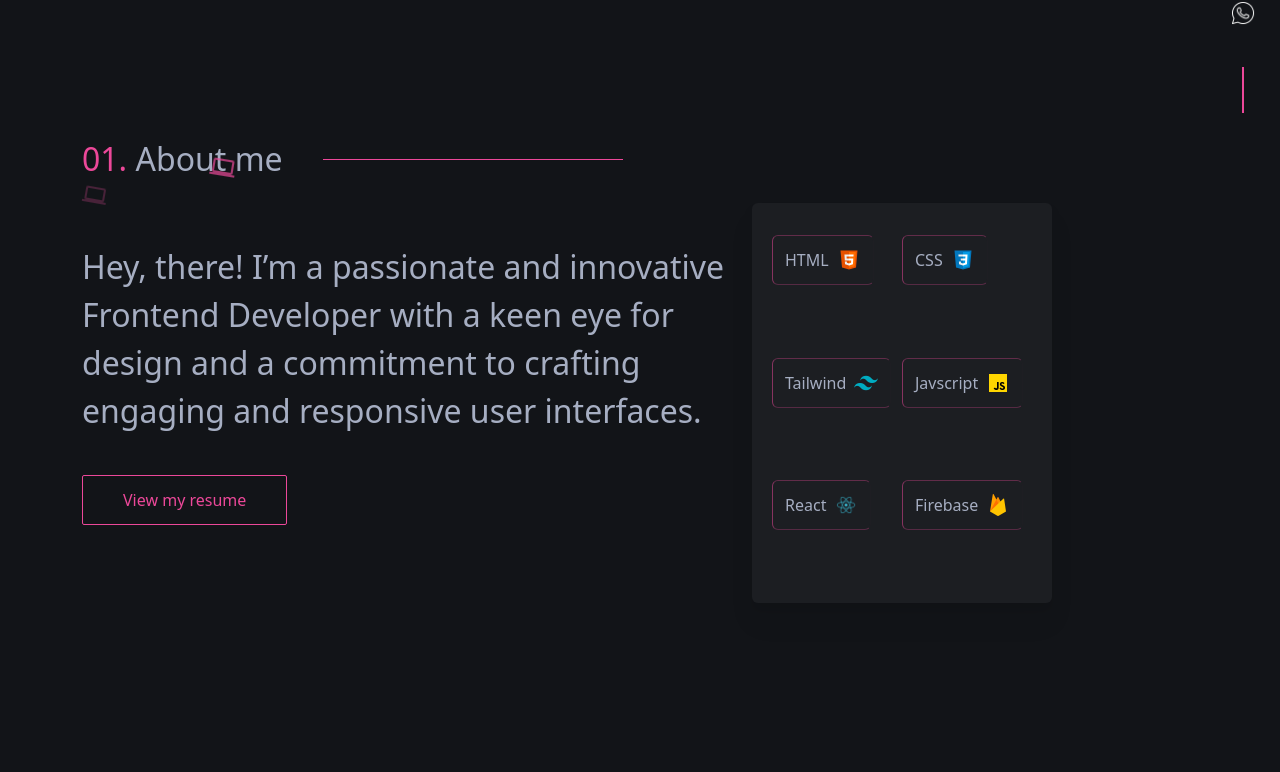
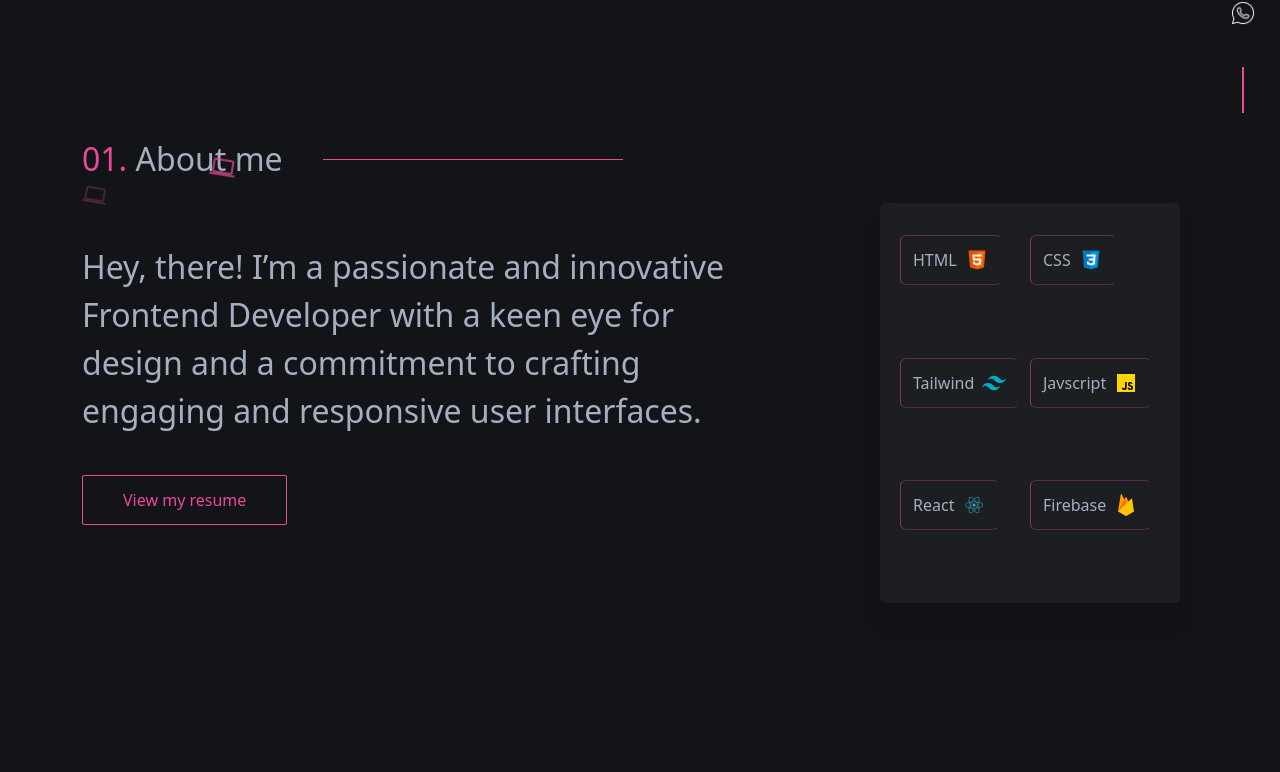
Before and after one commit to Meerahbel/TechSavvySis, a React (Vite) app: page / in a window 1280 px wide. Shown: the part 665-1437 px from the top of the page. Built offline with nearby package versions, Linux system fonts and the light colour scheme.

Commit message:
About section adjusted

```diff
--- a/src/components/Aboutme.jsx
+++ b/src/components/Aboutme.jsx
@@ -35,7 +35,7 @@
         <div
           data-aos="flip-left"
           data-aos-duration="2000"
-          className="flex justify-center md:justify-start"
+          className="flex justify-center md:justify-start xl:ml-32"
         >
           <div className="w-[350px] md:w-[800px] lg:w-[300px] h-[400px] drop-shadow-xl bg-[#1c1e22] rounded-md grid grid-cols-2 px-5 md:px-10 lg:px-5 pt-8">
             <div className="flex gap-2 w-fit h-fit border border-[#ec4899] p-3 rounded-md stack-hold">
```
